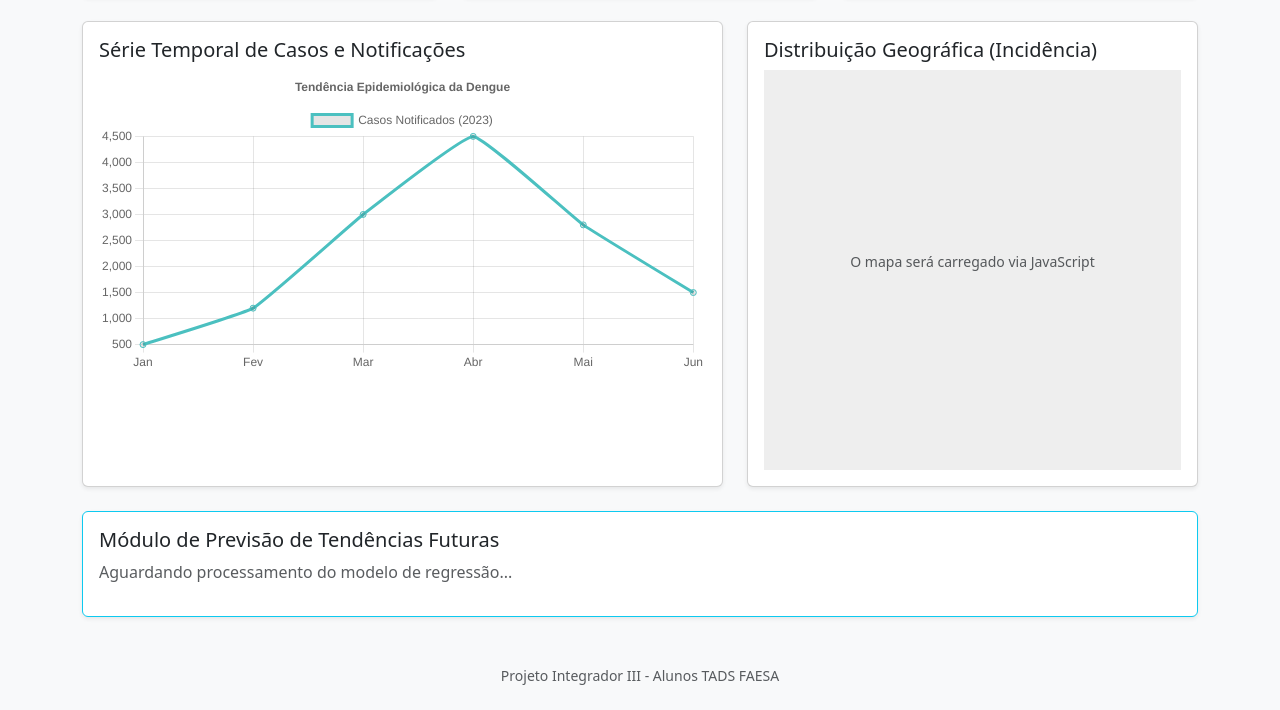
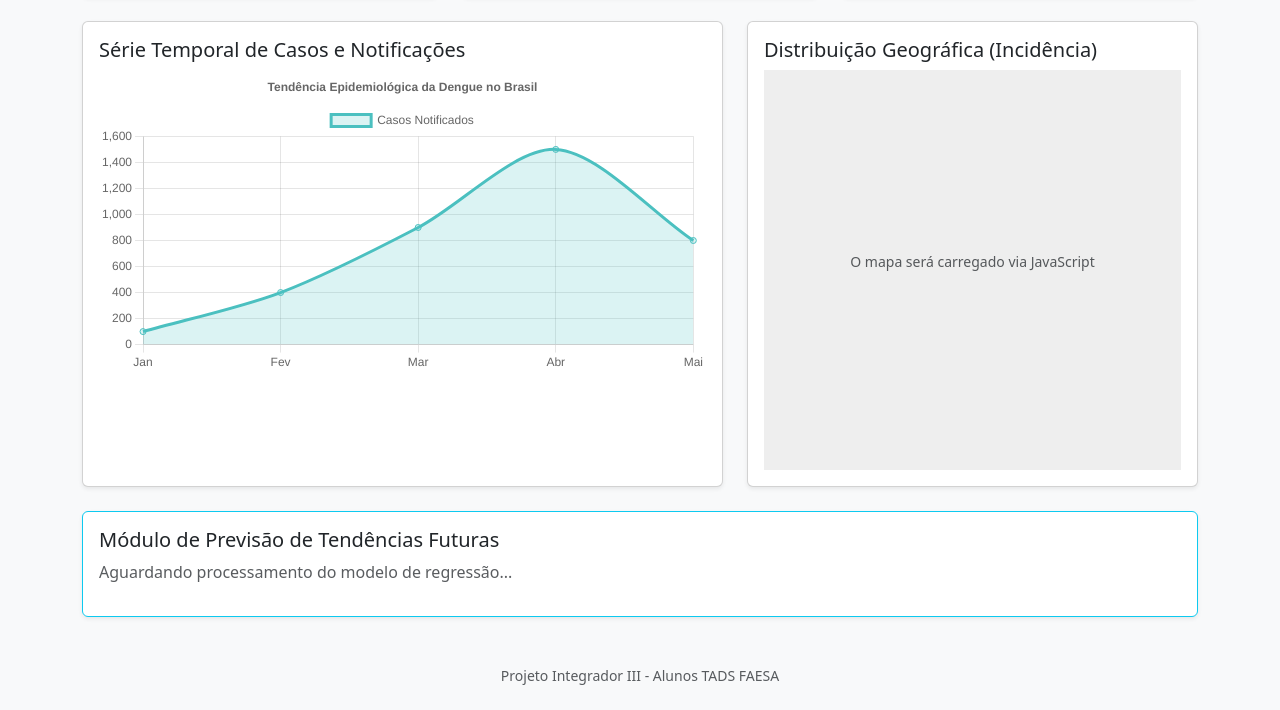
Before and after one commit to juancunhaoliveira93-cloud/projeto-pi3-dengue, a plain HTML site: page frontend/index.html in a window 1280 px wide. Shown: the part 361-1071 px from the top of the page. Drawn offline with nearby package versions, Linux system fonts and the light colour scheme.

Commit message:
Implementando a lógica inicial do dashboard

```diff
--- a/frontend/app.js
+++ b/frontend/app.js
@@ -1,24 +1,27 @@
 /* Onde Juan vai colocar a lógica de fetch para buscar os dados da API.*/
 
-// app.js
+// app.js - Responsável pela lógica e botões
 
-// 1. Função para atualizar os cards de KPI (que a Carine estilizou)
+// 1. Função para atualizar os cards de texto (KPIs)
 function atualizarKPIs(total, taxa, variacao) {
+    // Esses IDs devem ser iguais aos que estão no seu index.html
     document.getElementById('kpiTotalCasos').innerText = total.toLocaleString();
-    document.getElementById('kpiTaxaIncidencia').innerText = taxa + ' por 100k';
+    document.getElementById('kpiTaxaIncidencia').innerText = taxa;
     document.getElementById('kpiVariacao').innerText = variacao + '%';
 }
 
-// 2. Escutar o botão de filtro que está no index.html
+// 2. Lógica do Botão de Filtro
 document.getElementById('btnFiltrar').addEventListener('click', () => {
     const periodo = document.getElementById('filtroPeriodo').value;
     const localidade = document.getElementById('filtroLocalidade').value;
 
-    console.log(`Buscando dados para: ${periodo} em ${localidade}...`);
+    console.log("Filtro acionado para:", localidade, periodo);
 
-    // Por enquanto, apenas simula uma mudança de dados
-    atualizarKPIs(15400, 245.8, +12);
+    // Por enquanto, apenas simulamos uma mudança para teste
+    // No futuro, aqui chamaremos a API do Victor
+    atualizarKPIs(5000, "150 por 100k", "+10");
+    alert("Buscando dados de " + localidade + "... (Aguardando API do Victor)");
 });
 
-// Inicialização com valores zerados
+// Valores iniciais ao carregar a página
 atualizarKPIs(0, 0, 0);
--- a/frontend/charts.js
+++ b/frontend/charts.js
@@ -1,28 +1,37 @@
 /* Onde Juan vai configurar os gráficos de série temporal e mapas.*/
 // charts.js
+// charts.js - Responsável por desenhar o gráfico
+
 const ctx = document.getElementById('graficoTemporal').getContext('2d');
 
-// Dados fictícios para o Gustavo e Victor verem como o gráfico se comporta
-const dadosIniciais = {
-    labels: ['Jan', 'Fev', 'Mar', 'Abr', 'Mai', 'Jun'],
+// Criamos a variável 'meuGrafico' fora para podermos atualizá-la depois
+let meuGrafico;
+
+function inicializarGrafico(labels, dados) {
+    meuGrafico = new Chart(ctx, {
+        type: 'line',
+        data: {
+            labels: labels, // Ex: ['Jan', 'Fev', 'Mar']
             datasets: [{
-        label: 'Casos Notificados (2023)',
-        data: [500, 1200, 3000, 4500, 2800, 1500], // Simulação de pico sazonal [cite: 13]
+                label: 'Casos Notificados',
+                data: dados, // Ex: [500, 1200, 3000]
                 borderColor: 'rgb(75, 192, 192)',
-        tension: 0.1
+                backgroundColor: 'rgba(75, 192, 192, 0.2)',
+                fill: true,
+                tension: 0.3
             }]
-};
-
-const meuGrafico = new Chart(ctx, {
-    type: 'line',
-    data: dadosIniciais,
+        },
         options: {
             responsive: true,
             plugins: {
                 title: {
                     display: true,
-                text: 'Tendência Epidemiológica da Dengue'
+                    text: 'Tendência Epidemiológica da Dengue no Brasil'
                 }
             }
         }
     });
+}
+
+// Inicializa com dados fictícios para você e a Carine testarem o layout
+inicializarGrafico(['Jan', 'Fev', 'Mar', 'Abr', 'Mai'], [100, 400, 900, 1500, 800]);
--- a/frontend/index.html
+++ b/frontend/index.html
@@ -91,7 +91,9 @@
     </footer>
 
     <script src="https://cdn.jsdelivr.net/npm/chart.js"></script>
+
+    <script src="charts.js"></script>
+
     <script src="app.js"></script>
-    <script src="charts.js"></script>
 </body>
 </html>
```
Lines whose indentation alone changed are shown as unchanged.
